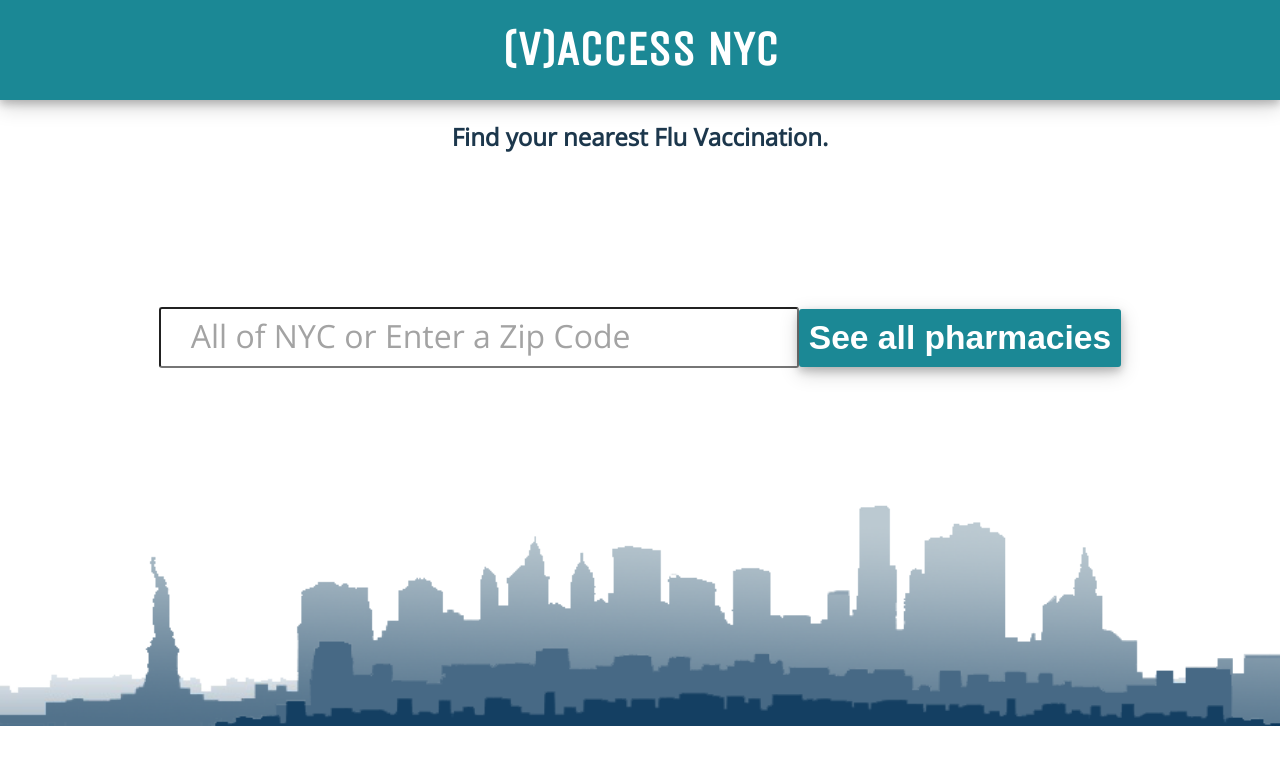
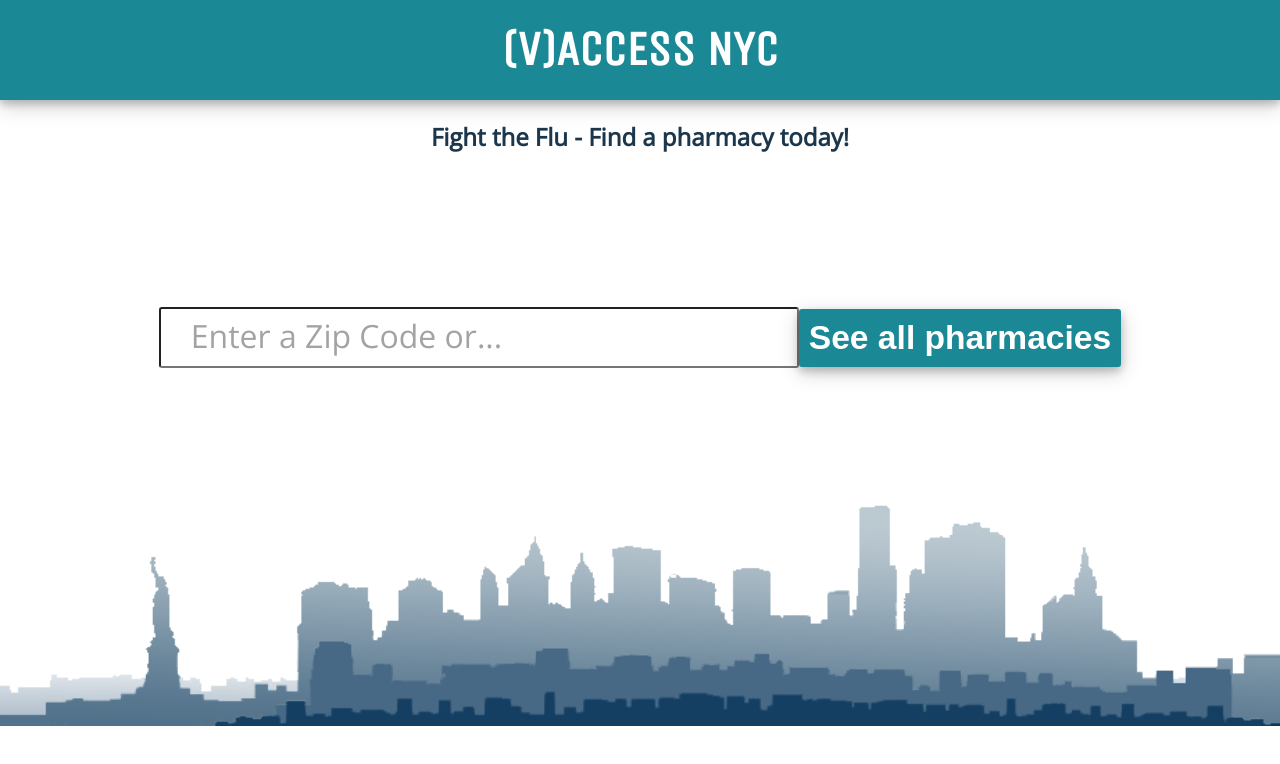
Before and after one commit to davidyshin/VACCessNYC, a React (Create React App) app: page / in a window 1280 px wide. Shown: the top 764 px of the page. Built offline with nearby package versions, Linux system fonts and the light colour scheme.

Commit message:
added commas to addresses in Home and Map components. Styled button on map page header

```diff
--- a/src/App.css
+++ b/src/App.css
@@ -177,7 +177,9 @@ search bar, search button ---------- */
     font-size: 1em;
 	opacity: 1;
 	padding: 10px;
-    transition: 0.3s;
+	height: 40px;
+	width: 250px;
+	transition: 0.3s;
     box-shadow: 0 4px 8px 0 rgba(0, 0, 0, 0.2), 0 6px 20px 0 rgba(0, 0, 0, 0.19);
 }
 
@@ -259,7 +261,7 @@ search bar, search button ---------- */
 }
 
 .pharm-list-item{
-    border-bottom: solid 1px #0D5C63;
+	border-bottom: solid 1px #0D5C63;
 }
 
 .pharm-list:hover{
--- a/src/components/Home.jsx
+++ b/src/components/Home.jsx
@@ -114,7 +114,7 @@ class Home extends React.Component {
                   <input
                     className="map-search"
                     type="search"
-                    placeholder="All of NYC or Enter a Zip Code"
+                    placeholder="Enter a Zip Code or..."
                     onChange={this.handleInput}
                     value={zip}
                   />
--- a/src/components/List.jsx
+++ b/src/components/List.jsx
@@ -40,7 +40,7 @@ class List extends React.Component {
                   <p id={pharm.a}>
                     <span className="italics">Address:</span>{" "}
                     <br />
-                    {pharm.address + " " + pharm.borough + " " + pharm.zip_code}
+                    {pharm.address + ", " + pharm.borough + ", NY " + pharm.zip_code}
                   </p>
                 </ul>
               </li>
--- a/src/components/Map.jsx
+++ b/src/components/Map.jsx
@@ -23,7 +23,7 @@ class Map extends React.Component {
           <h1 className="pin-pharm-facility-name">{pharm.facility_name}</h1>
           <p id={pharm.a}>
             <span className="italics">Address:</span>{" "}
-            {pharm.address + " " + pharm.borough + " " + pharm.zip_code}
+            {pharm.address + ", " + pharm.borough + ", NY " + pharm.zip_code}
           </p>
           <p id={pharm.a}>
             <span className="italics">Contact:</span> {pharm.phone}
--- a/src/components/Search.jsx
+++ b/src/components/Search.jsx
@@ -4,12 +4,12 @@ import banner from "../images/banner.png";
 const Search = props => {
   return (
     <div>
-    <h2> Find your nearest Flu Vaccination.</h2>
+    <h2> Fight the Flu - Find a pharmacy today!</h2>
       <form onSubmit={props.zip ? props.handleZipCode : props.handleSubmit} className="search-tool">
         <input
           className="home-search"
           type="search"
-          placeholder="All of NYC or Enter a Zip Code"
+          placeholder="Enter a Zip Code or..."
           onChange={props.handleInput}
           value={props.zip}
         />
```
